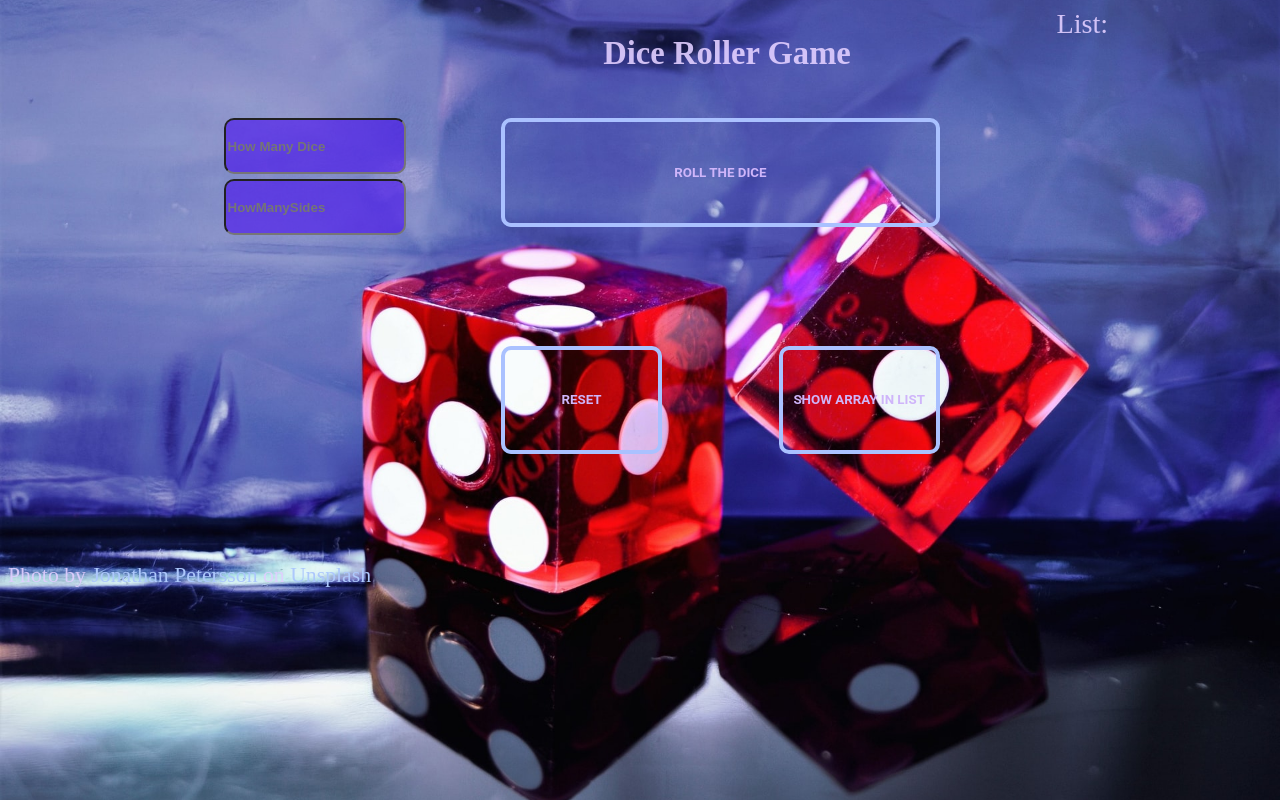
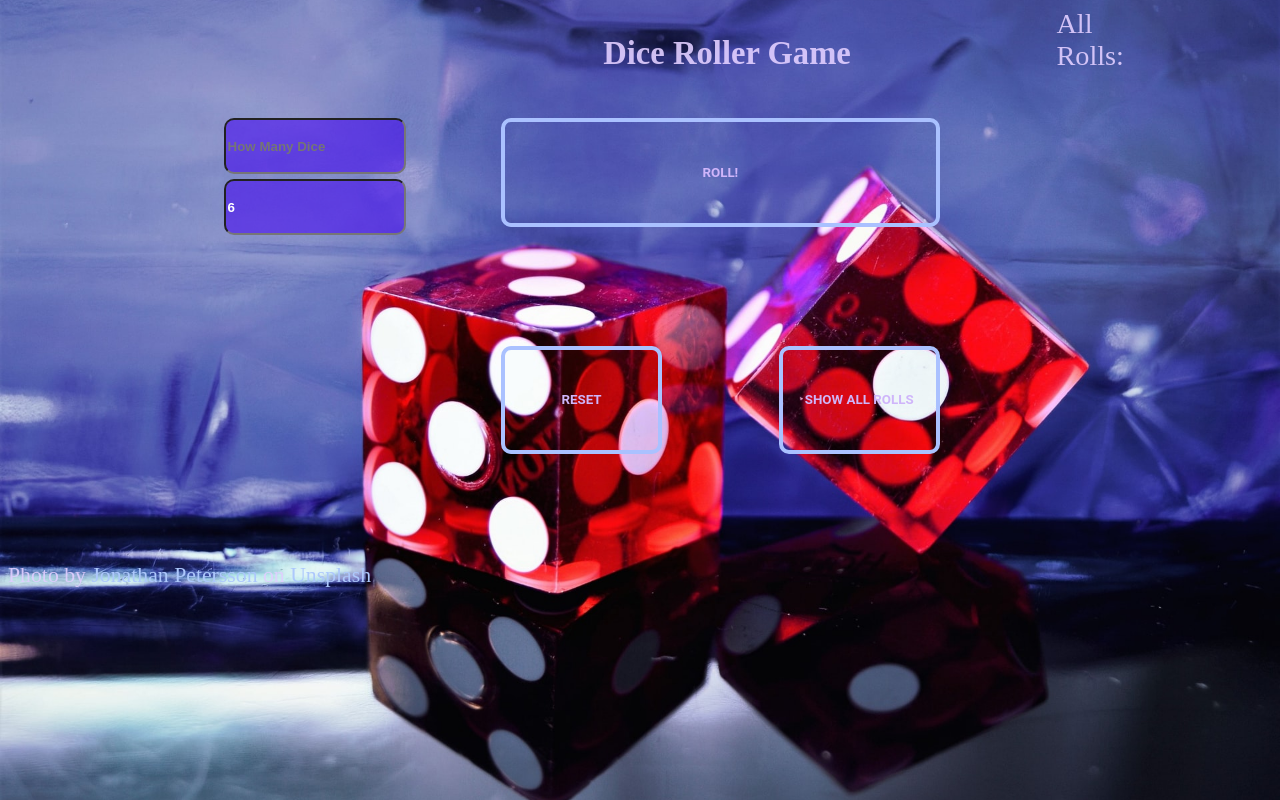
Before and after one commit to rianDevRain/diceRoller, a plain HTML site: page index.html in a window 1280 px wide. Drawn offline with Linux system fonts and the light colour scheme.

Commit message:
Default DIce Side Value

```diff
--- a/index.html
+++ b/index.html
@@ -3,24 +3,24 @@
 <!DOCTYPE html>
 <html lang="en">
 	<head>
-		<meta charset="UTF-8" />
-		<meta name="viewport" content="width=device-width, initial-scale=1.0" />
+		<meta charset="UTF-8" >
+		<meta name="viewport" content="width=device-width, initial-scale=1.0" >
 		<title>Document</title>
-		<link rel="stylesheet" href="./style.css" />
+		<link rel="stylesheet" href="./style.css" >
 	</head>
 	<body>
 		<div class="container">
 			<h2 class="title">Dice Roller Game</h2>
 			<form id="form">
-				<input type="text" id="numberOfDice" placeholder="How Many Dice" />
-				<input type="text" id="howManySide" placeholder="HowManySides">
+				<input type="text" id="numberOfDice" placeholder="How Many Dice" required >
+				<input type="text" id="howManySide" placeholder="HowManySides" value="6">
 			</form>
-			<button class="btn" id="submitDice">Roll The Dice</button>
+			<button class="btn" id="submitDice">Roll!</button>
 			<button class="btn" id="reset">reset</button>
 
 			<div class="totalDie" id="totalDie"></div>
-			<button class="btn" id="showAllBtn">Show Array in List</button>
-			<div class="total">List:</div>
+			<button class="btn" id="showAllBtn">Show All Rolls</button>
+			<div class="total">All Rolls:</div>
 			<div id="showArray"></div>
 		</div>
 		<span>Photo by <a href="https://unsplash.com/@grizzlybear?utm_source=unsplash&amp;utm_medium=referral&amp;utm_content=creditCopyText">Jonathan Petersson</a> on <a href="https://unsplash.com/s/photos/dice?utm_source=unsplash&amp;utm_medium=referral&amp;utm_content=creditCopyText">Unsplash</a></span>
--- a/script.js
+++ b/script.js
@@ -22,7 +22,7 @@ const dieRolls = [];
 let diceAdder = () => {
 	let howMany = Number(howManySides.value);
 	let dieNumber = Number(numberOfDie.value);
-	if (isNaN(dieNumber)) {
+	if (isNaN(dieNumber) || dieNumber == '', isNaN(howMany) || howMany == '') {
 		totalOfDice.innerHTML = `Please enter a number`;
 	} else {
 		let count = 0;
```
